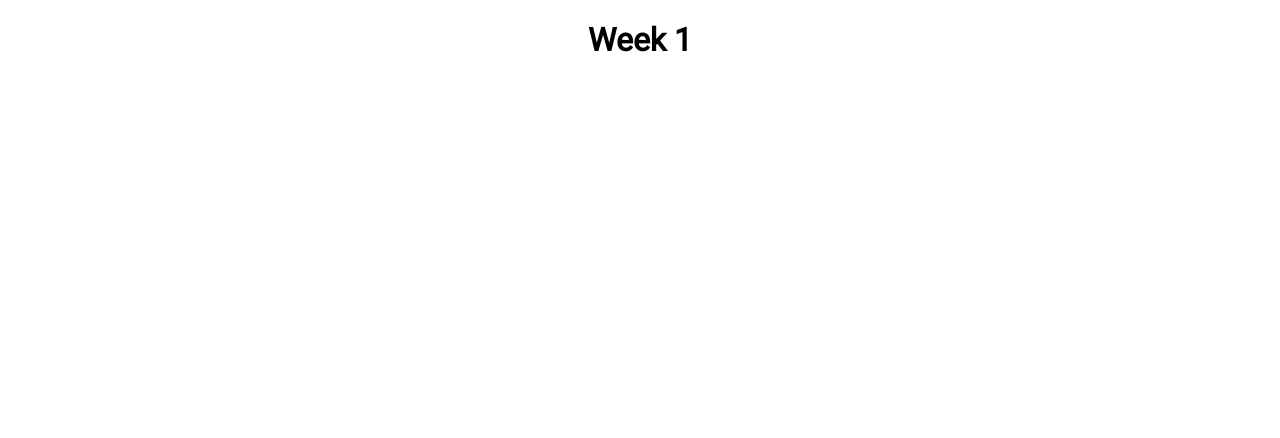
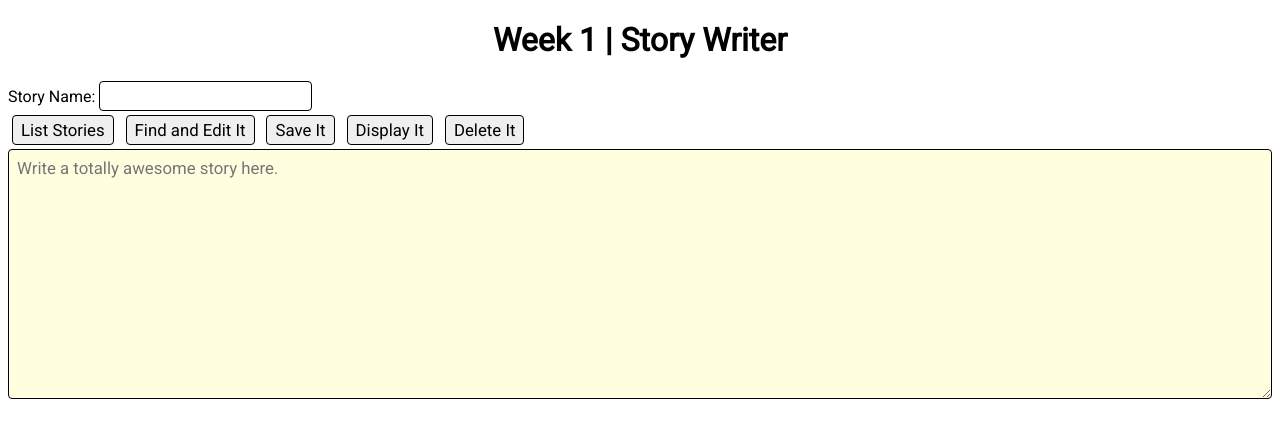
Before and after one commit to the1abel/wdd330, a plain HTML site: page week01/index.html in a window 1280 px wide. Drawn offline with Linux system fonts and the light colour scheme.

Commit message:
W01 localStorage project

```diff
--- a/style.css
+++ b/style.css
@@ -14,10 +14,47 @@ a {
 }
 a:hover {text-decoration: underline}
 
+button,
+input,
+textarea,
+iframe,
+.btn {
+  border: 1px solid black;
+  border-radius: 4px;
+}
+
+input,
+button,
+textarea,
+.btn {
+  font-size: 1.05rem;
+  padding: .25rem .5rem;
+}
+
+.btn {
+  color: black;
+  font-weight: 400;
+  text-decoration: none;
+  background-color: #efefef;
+}
+.btn:hover {text-decoration: none}
+
+textarea {padding: .5rem}
+
+code {
+  color: salmon;
+  font-family: "Consolas", monospace;
+}
+
+/* Portfolio Project List Page */
 .flexRow {display: flex}
 
-#listOfLinks {flex-basis: 20%}
 #projectsList li {margin-bottom: .75rem}
+
+#previewPane {display: none}
+
+@media only screen and (min-width: 900px) {
+  #listOfLinks {flex-basis: 20%}
 
   #previewPane {
     display: inline-block;
--- a/week01/index.html
+++ b/week01/index.html
@@ -3,10 +3,77 @@
   <head>
     <meta charset="UTF-8" />
     <meta name="viewport" content="width=device-width, initial-scale=1.0" />
-    <title>Week 1</title>
+    <title>Week 1 | Story Writer</title>
     <link rel="stylesheet" href="../style.css" />
-  </head>
+
+    <style>
+      button {margin: .25rem}
+      textarea {
+        background-color: lightyellow;
+        width: 100%;
+        height: 250px;
+      }
+    </style>
+
+<script>
+  function listStories() {
+    const storyDisplay = document.getElementById("story_display");
+    storyDisplay.innerHTML = "";
+
+    for (const s in localStorage) {
+      if (localStorage.hasOwnProperty(s)) {
+        storyDisplay.innerHTML +=
+            `<button onclick="loadStory('${s}')">${s}</button><br>`;
+      }
+    }
+  }
+
+  function loadStory(storyName = null) {
+    const nameInput = document.getElementById("name_input");
+    if (storyName) {
+      nameInput.value = storyName;
+    }
+    storyName = storyName || nameInput.value;
+    const storyHTML = localStorage.getItem(storyName);
+    document.getElementById("story_editor").value = storyHTML;
+    document.getElementById("story_display").innerHTML = "";
+   }
+
+   function saveStory() {
+     const storyName = document.getElementById("name_input").value;
+     const storyHTML = document.getElementById("story_editor").value;
+     localStorage.setItem(storyName, storyHTML);
+    }
+
+    function displayStory() {
+      const storyHTML = document.getElementById("story_editor").value;
+      document.getElementById("story_display").innerHTML = storyHTML;
+    }
+
+    function deleteStory() {
+      const storyName = document.getElementById("name_input").value;
+      const storyHTML = localStorage.removeItem(storyName);
+      document.getElementById("name_input").value = "";
+      document.getElementById("story_editor").value = "";
+      document.getElementById("story_display").innerHTML = "";
+     }
+
+</script>
+</head>
   <body>
-    <h1>Week 1</h1>
+    <h1>Week 1 | Story Writer</h1>
+
+    <label for="name_input">Story Name:</label>
+    <input id="name_input"></input>
+
+    <section>
+      <button onclick="listStories()">List Stories</button>
+      <button onclick="loadStory()">Find and Edit It</button>
+      <button onclick="saveStory()">Save It</button>
+      <button onclick="displayStory()">Display It</button>
+      <button onclick="deleteStory()">Delete It</button>
+    </section>
+    <textarea id="story_editor" placeholder="Write a totally awesome story here."></textarea>
+    <section id="story_display"></section>
   </body>
 </html>
```
